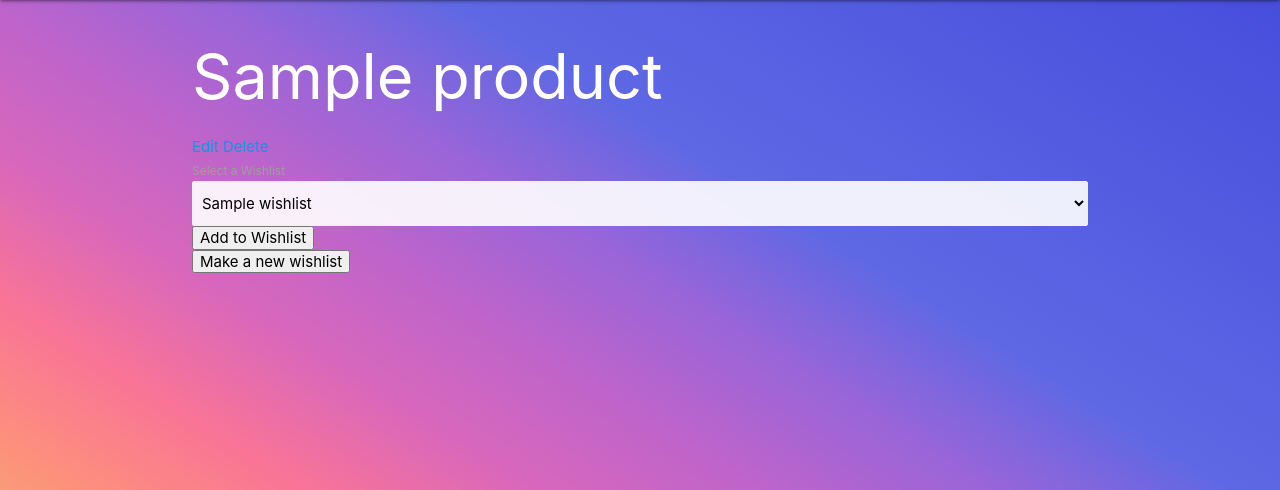
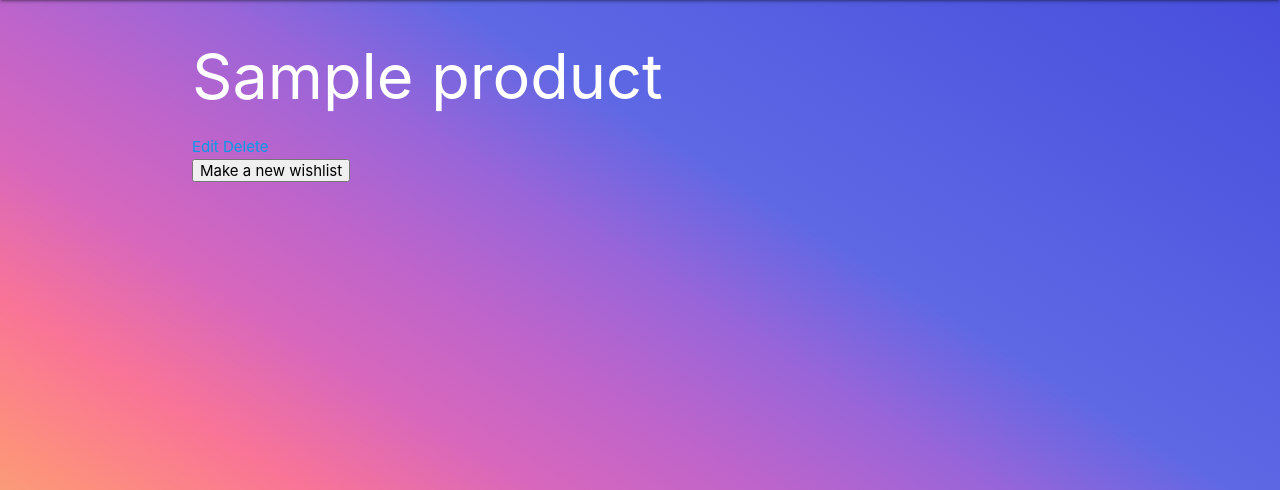
Before and after one commit to victordevera24/project-3, a Django app: page /product/1/ in a window 1280 px wide. Shown: the part 64-554 px from the top of the page. Run offline with Django 4.2, Linux system fonts and the light colour scheme; a user stored in the database is signed in; tables that the repository leaves empty hold one stand-in row (values such as "Sample post").

Commit message:
Drop down menu only shows the wishlists that do not yet include the product

```diff
--- a/shopping_project/main_app/templates/products/detail.html
+++ b/shopping_project/main_app/templates/products/detail.html
@@ -20,7 +20,6 @@
   <form action="{% url 'new_wishlist' product.id %}">
     <button type="submit">Make a new wishlist</button>
   </form>
-
 </div>
 
 {% endblock %}
--- a/shopping_project/main_app/views.py
+++ b/shopping_project/main_app/views.py
@@ -100,7 +100,7 @@ class ProductDelete(LoginRequiredMixin, DeleteView):
 @login_required
 def product_detail(request, product_id):
   product = Product.objects.get(id=product_id)
-  wishlist = WishList.objects.filter(users=request.user)
+  wishlist = WishList.objects.filter(users=request.user).exclude(products__id = product_id)
   return render(request, 'products/detail.html', {'product':product, 'wishlists':wishlist})
 
 def new_wishlist(request, product_id):
```
